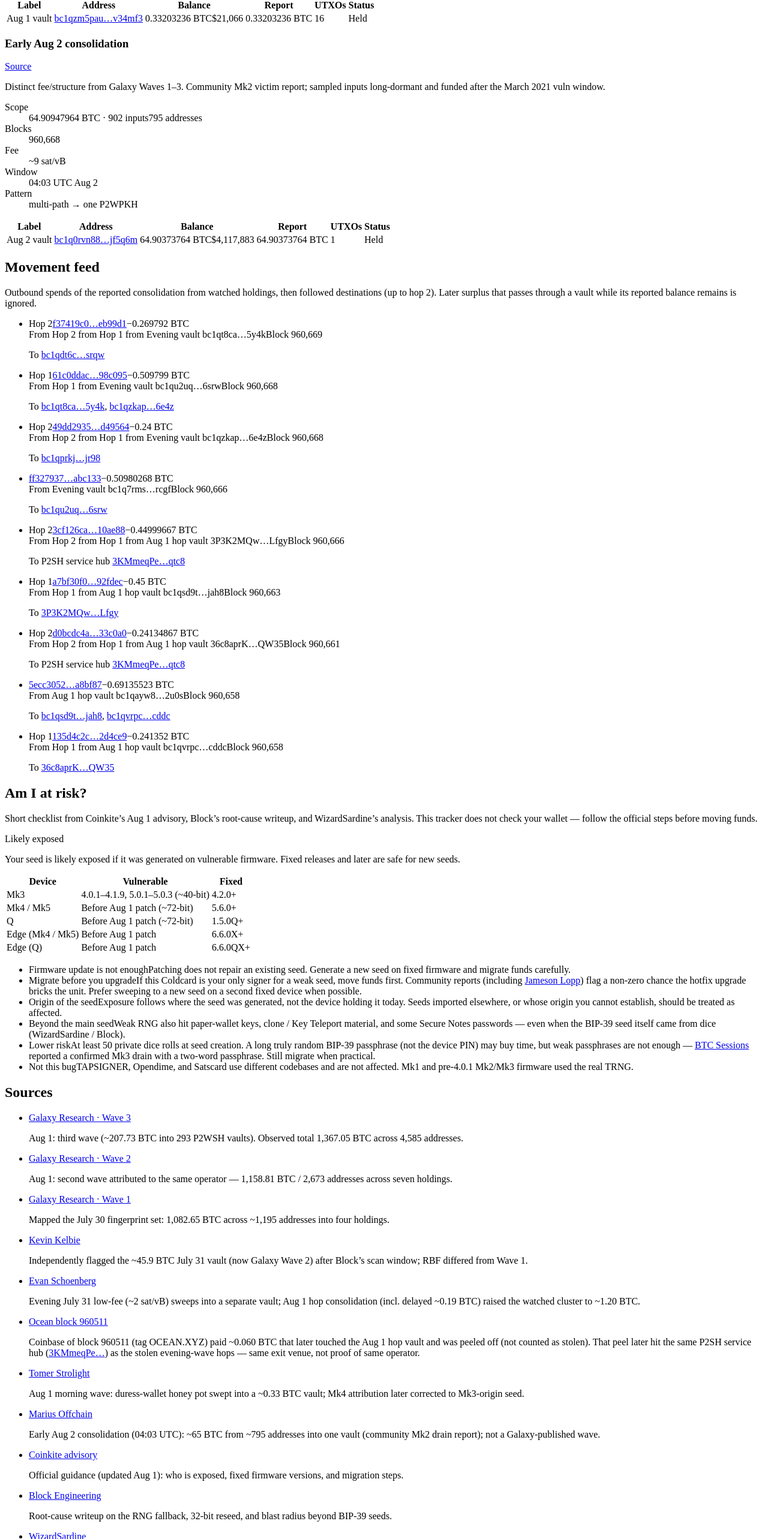
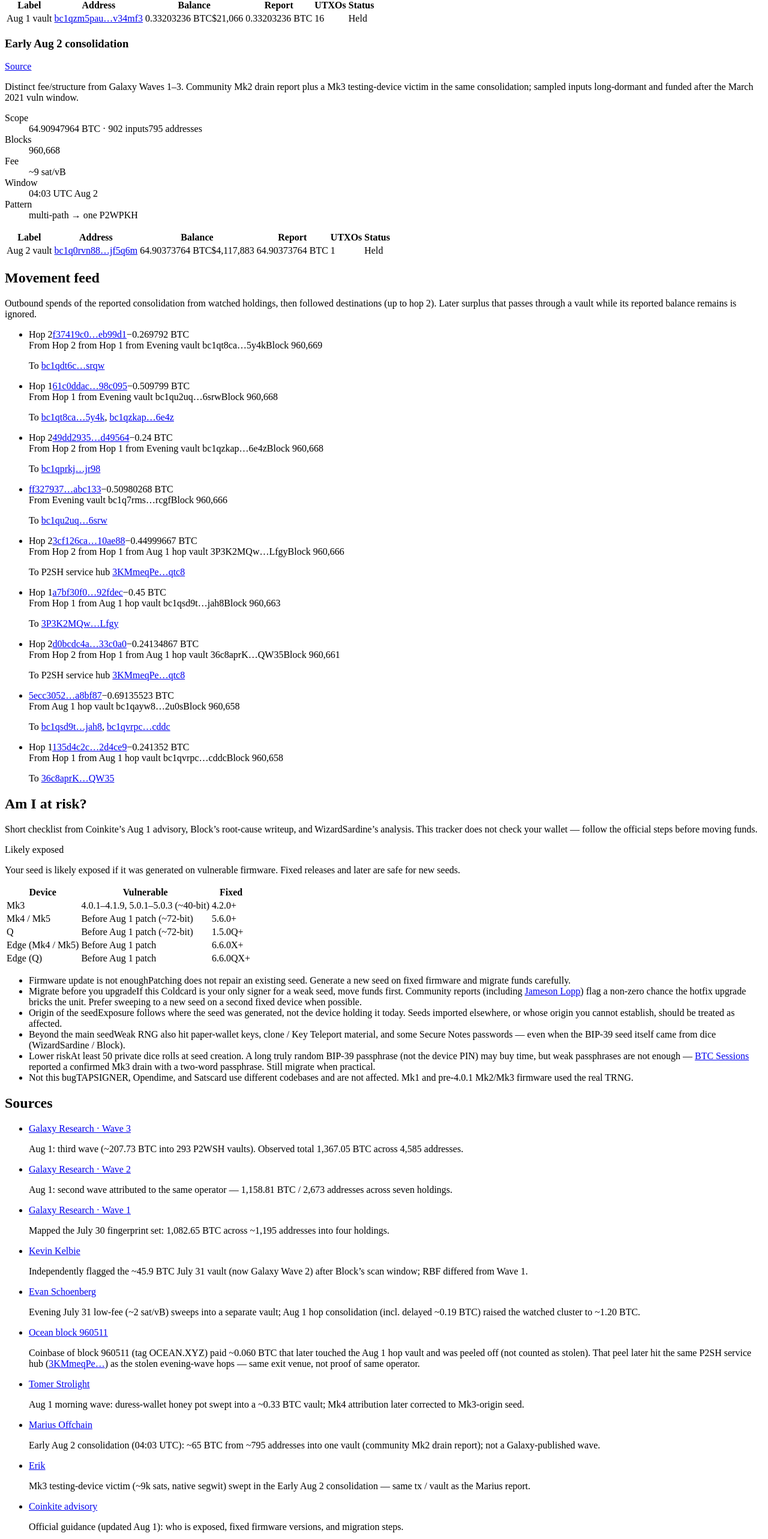
Before and after one commit to SamSamskies/coldcard-hack-tracker, a React (Vite) app: page / in a window 1280 px wide. Shown: the part 4911-7477 px from the top of the page at 60% size. Built offline with nearby package versions, Linux system fonts and the light colour scheme; no server answers; the HTML template or start-up script is replaced by a standard one.

Commit message:
fix: update incident notes and references for clarity
- Revised EARLY_AUG2_WAVE note to include Erik's corroboration.
- Enhanced incident notes to clarify the distinction between Mk2 and Mk3 reports.
- Added Erik's reference as a Mk3 victim in the research documentation.

```diff
--- a/src/data/incident.ts
+++ b/src/data/incident.ts
@@ -76,7 +76,7 @@ export const MORNING_WAVE = {
   victimSweeps: 16,
 } as const;
 
-/** Community early Aug 2 consolidation (Marius Offchain / Mk2 report). */
+/** Community early Aug 2 consolidation (Marius Offchain + Erik Mk3 corroboration). */
 export const EARLY_AUG2_WAVE = {
   block: 960_668,
   windowUtc: '04:03 UTC Aug 2',
@@ -189,7 +189,7 @@ export const CLUSTERS: readonly Cluster[] = [
      */
     stolenBtc: 64.90947964,
     date: '2026-08-02',
-    note: 'Distinct fee/structure from Galaxy Waves 1–3. Community Mk2 victim report; sampled inputs long-dormant and funded after the March 2021 vuln window.',
+    note: 'Distinct fee/structure from Galaxy Waves 1–3. Community Mk2 drain report plus a Mk3 testing-device victim in the same consolidation; sampled inputs long-dormant and funded after the March 2021 vuln window.',
     sourceUrl: 'https://x.com/mariusoffchain/status/2083814011859030252',
   },
 ] as const;
@@ -245,6 +245,11 @@ export const SOURCES = [
     label: 'Marius Offchain',
     note: 'Early Aug 2 consolidation (04:03 UTC): ~65 BTC from ~795 addresses into one vault (community Mk2 drain report); not a Galaxy-published wave.',
     url: 'https://x.com/mariusoffchain/status/2083814011859030252',
+  },
+  {
+    label: 'Erik',
+    note: 'Mk3 testing-device victim (~9k sats, native segwit) swept in the Early Aug 2 consolidation — same tx / vault as the Marius report.',
+    url: 'https://x.com/eriklocalhost/status/2083875886458171626',
   },
   {
     label: 'Coinkite advisory',
```
Also changed, not shown: .cursor/skills/coldcard-hack-research/reference.md.
